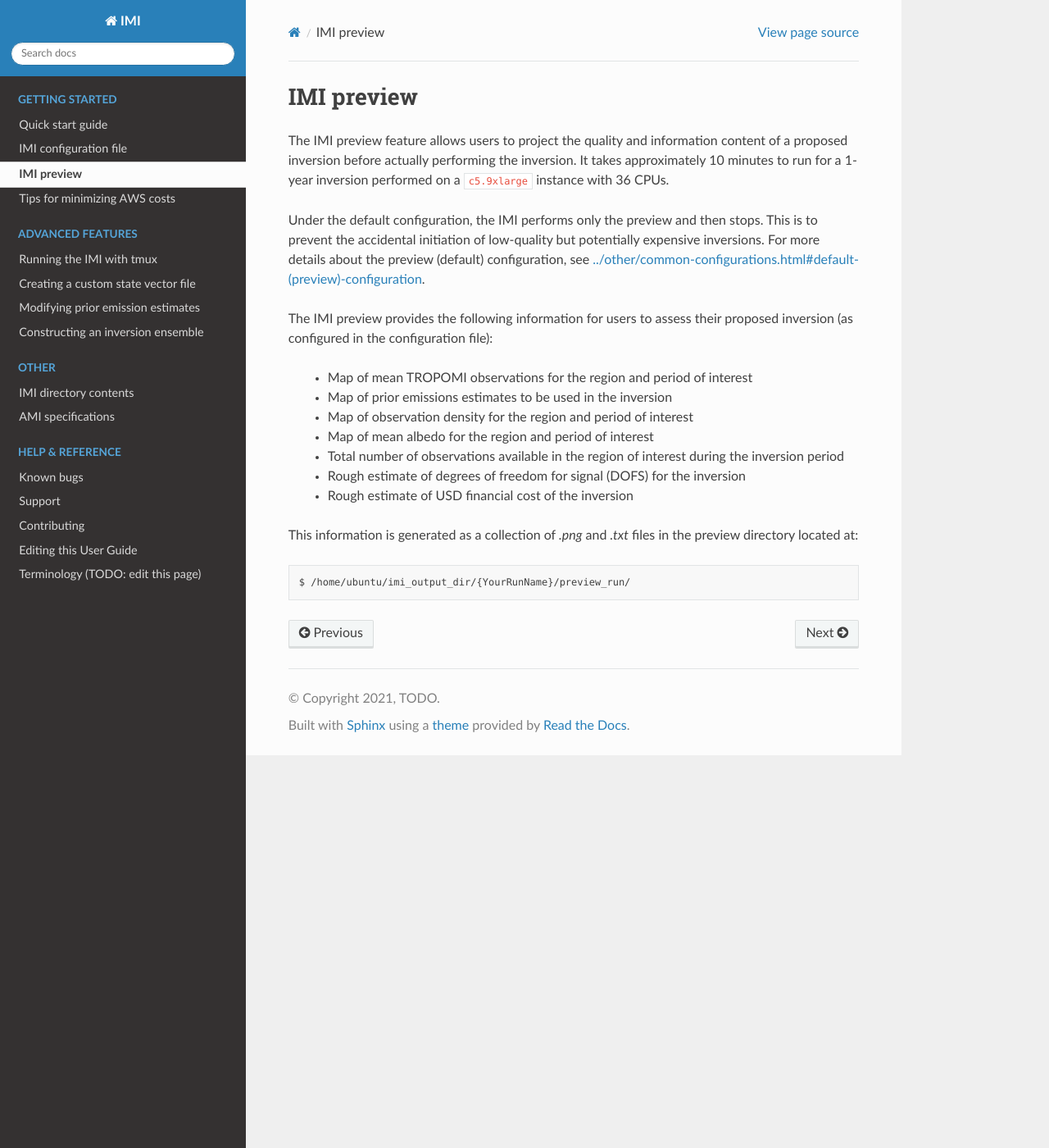
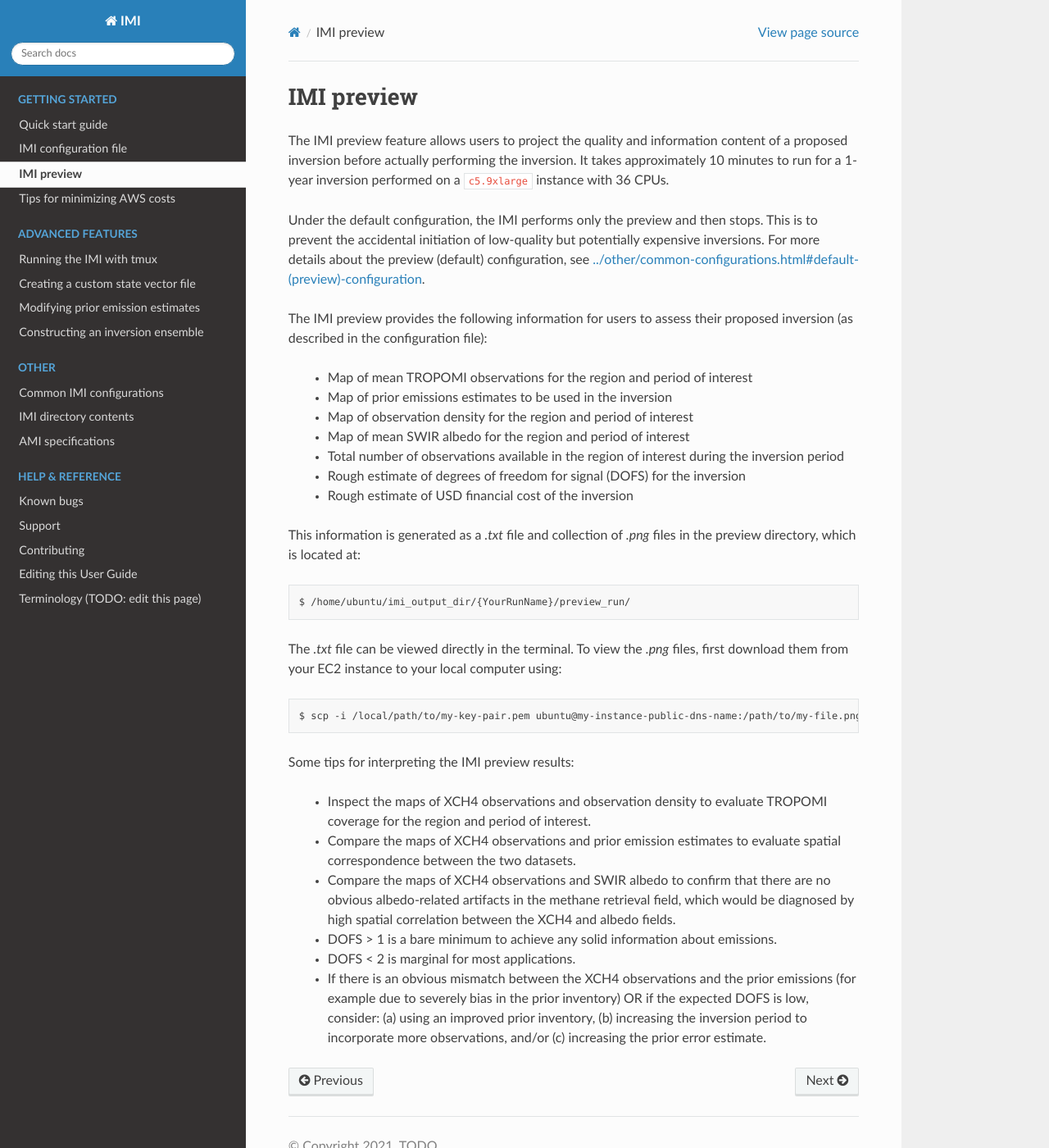
Before and after one commit to geoschem/integrated_methane_inversion, a Sphinx documentation site: the page built from docs/source/getting-started/imi-preview.rst, in a window 1280 px wide and 1400 px high. Shown: the whole window at 82% size. Built offline with Sphinx 7.4.7 and the Read the Docs theme 2.0.0, drawn with Linux system fonts in a browser that asks for light colours.

Commit message:
flesh out imi-preview, add to index, and add common-configurations page

```diff
--- a/docs/source/getting-started/imi-preview.rst
+++ b/docs/source/getting-started/imi-preview.rst
@@ -9,17 +9,39 @@ Under the default configuration, the IMI performs only the preview and then stop
 the accidental initiation of low-quality but potentially expensive inversions. For more details about
 the preview (default) configuration, see `<../other/common-configurations.html#default-(preview)-configuration>`__.
 
-The IMI preview provides the following information for users to assess their proposed inversion (as configured
+The IMI preview provides the following information for users to assess their proposed inversion (as described
 in the configuration file):
 
   - Map of mean TROPOMI observations for the region and period of interest
   - Map of prior emissions estimates to be used in the inversion
   - Map of observation density for the region and period of interest
-  - Map of mean albedo for the region and period of interest
+  - Map of mean SWIR albedo for the region and period of interest
   - Total number of observations available in the region of interest during the inversion period
   - Rough estimate of degrees of freedom for signal (DOFS) for the inversion
   - Rough estimate of USD financial cost of the inversion
 
-This information is generated as a collection of `.png` and `.txt` files in the preview directory located at::
+This information is generated as a `.txt` file and collection of `.png` files in the preview directory,
+which is located at::
 
     $ /home/ubuntu/imi_output_dir/{YourRunName}/preview_run/
+
+The `.txt` file can be viewed directly in the terminal. To view the `.png` files, first download them from
+your EC2 instance to your local computer using::
+
+    $ scp -i /local/path/to/my-key-pair.pem ubuntu@my-instance-public-dns-name:/path/to/my-file.png /local/path/to/my-file.png
+
+Some tips for interpreting the IMI preview results:
+
+  - Inspect the maps of XCH4 observations and observation density to evaluate TROPOMI coverage for the
+    region and period of interest.
+  - Compare the maps of XCH4 observations and prior emission estimates to evaluate spatial correspondence
+    between the two datasets.
+  - Compare the maps of XCH4 observations and SWIR albedo to confirm that there are no obvious albedo-related
+    artifacts in the methane retrieval field, which would be diagnosed by high spatial correlation between
+    the XCH4 and albedo fields.
+  - DOFS > 1 is a bare minimum to achieve any solid information about emissions.
+  - DOFS < 2 is marginal for most applications.
+  - If there is an obvious mismatch between the XCH4 observations and the prior emissions (for example due
+    to severely bias in the prior inventory) OR if the expected DOFS is low, consider: (a) using an improved
+    prior inventory, (b) increasing the inversion period to incorporate more observations, and/or
+    (c) increasing the prior error estimate.
--- a/docs/source/index.rst
+++ b/docs/source/index.rst
@@ -48,6 +48,7 @@ Some instructions are specific to the Amazon Web Services (AWS) cloud, but the I
    :maxdepth: 1
    :caption: Other
 
+   other/common-configurations.rst
    other/listing-directory-contents.rst
    other/ami-specifications.rst
 
--- a/docs/source/other/common-configurations.rst
+++ b/docs/source/other/common-configurations.rst
@@ -1,7 +1,8 @@
 Common IMI configurations
 =========================
 
-This page provides some useful examples of IMI configurations to accomplish common tasks.
+This page provides examples of how to configure the IMI `setup modules <../getting-started/imi-config-file.html#setup-modules>`__
+and `run modules <../getting-started/imi-config-file.html#run-modules>`__ to accomplish some common tasks.
 
 Default (preview) configuration
 -------------------------------
```
Also changed, not shown: docs/source/getting-started/imi-config-file.rst (+6 -3 lines).
